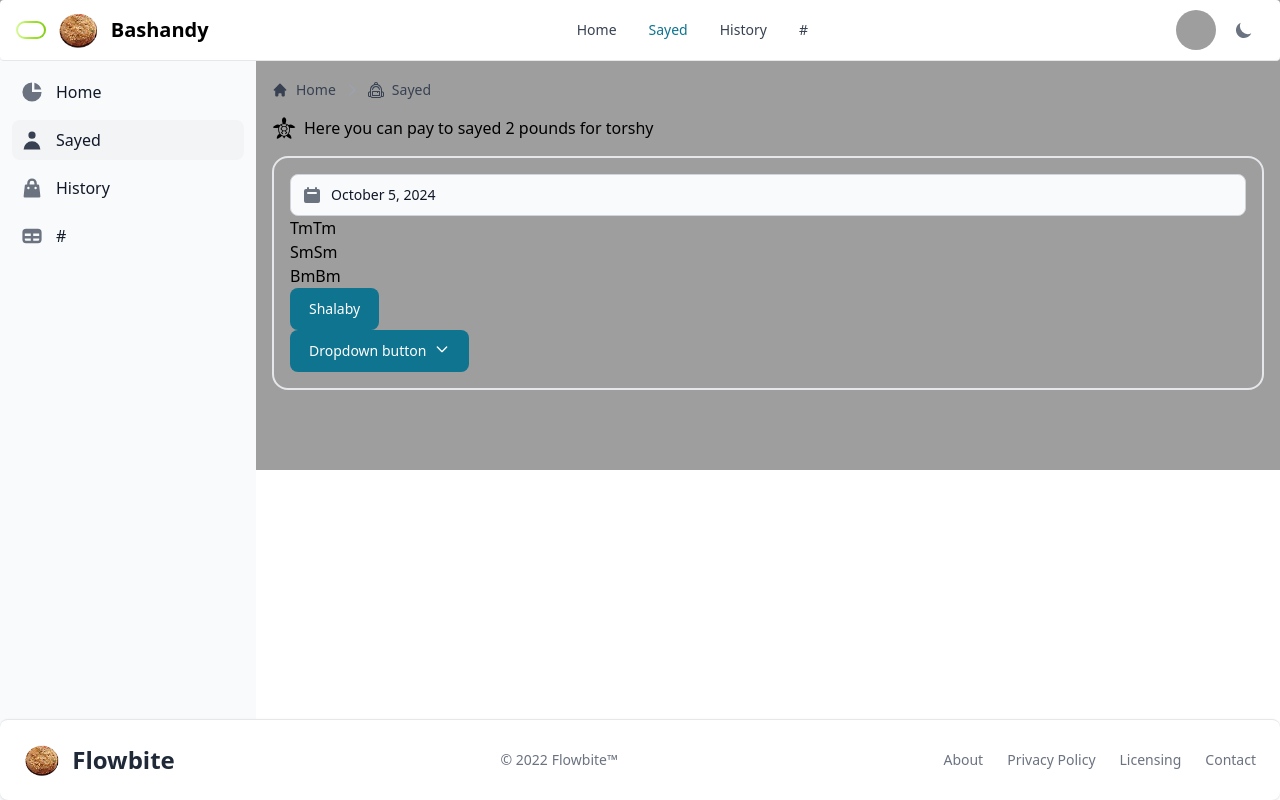
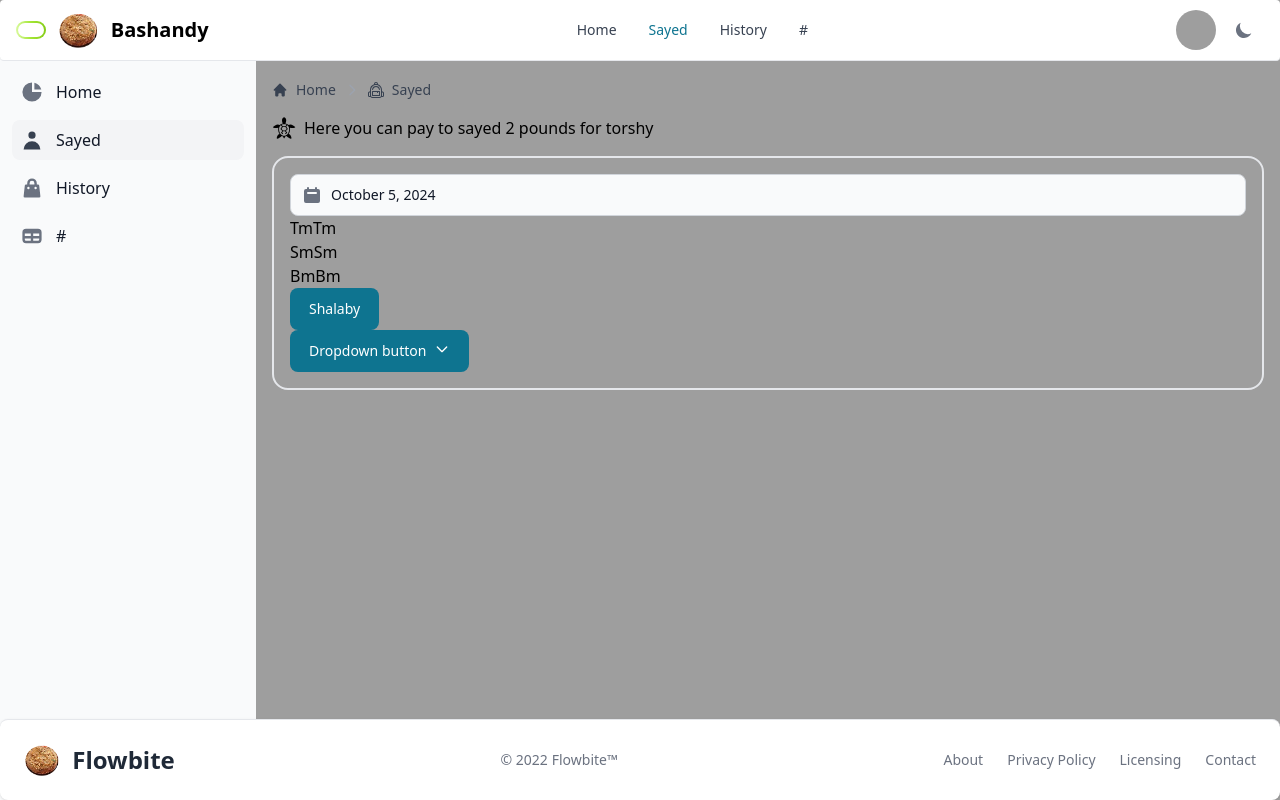
Before and after one commit to George-Nabil-Aziz/Shamandy, a React (Vite) app: page /sayed in a window 1280 px wide. Built offline with nearby package versions, Linux system fonts and the light colour scheme; grey boxes are pictures that could not be loaded.

Commit message:
Enhancement

```diff
--- a/src/layouts/index.jsx
+++ b/src/layouts/index.jsx
@@ -16,9 +16,9 @@ export const MainLayout = () => {
 
   return (
     <div
-      className={`pt-16 pb-20 ${
+      className={`pt-16 pb-24 ${
         isSidebarVisibile ? "pl-64" : "pl-0"
-      } bg-backgroundColor dark:bg-darkBackgroundColor transition-all`}
+      } bg-backgroundColor dark:bg-darkBackgroundColor transition-all h-screen overflow-y-auto`}
     >
       <AppHeader
         isSidebarVisibile={isSidebarVisibile}
```
